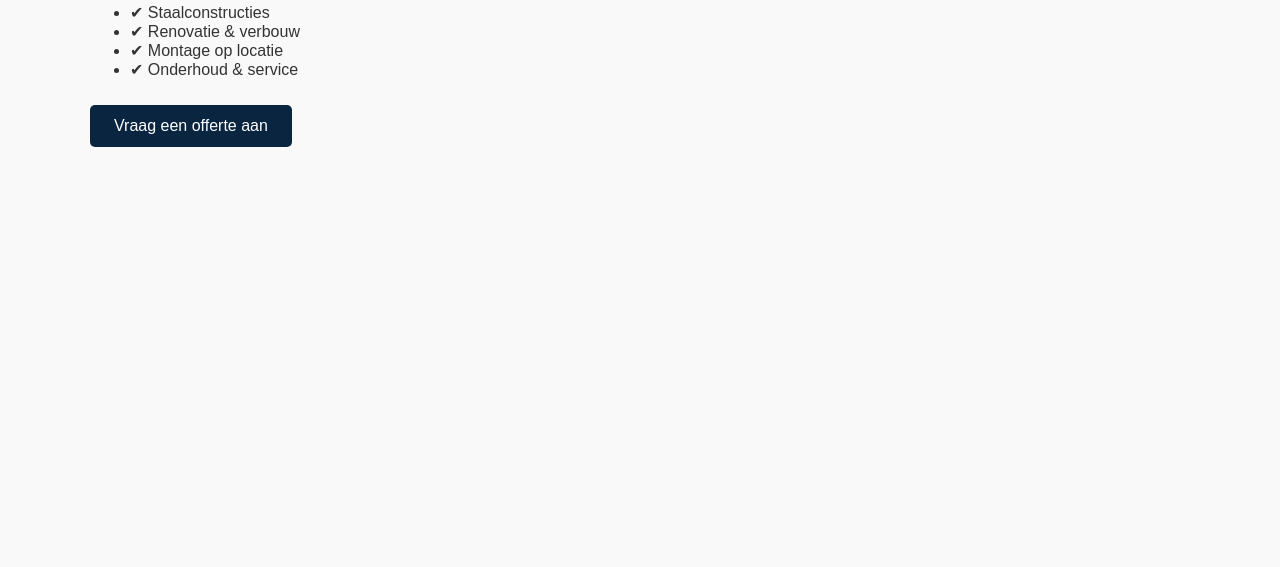
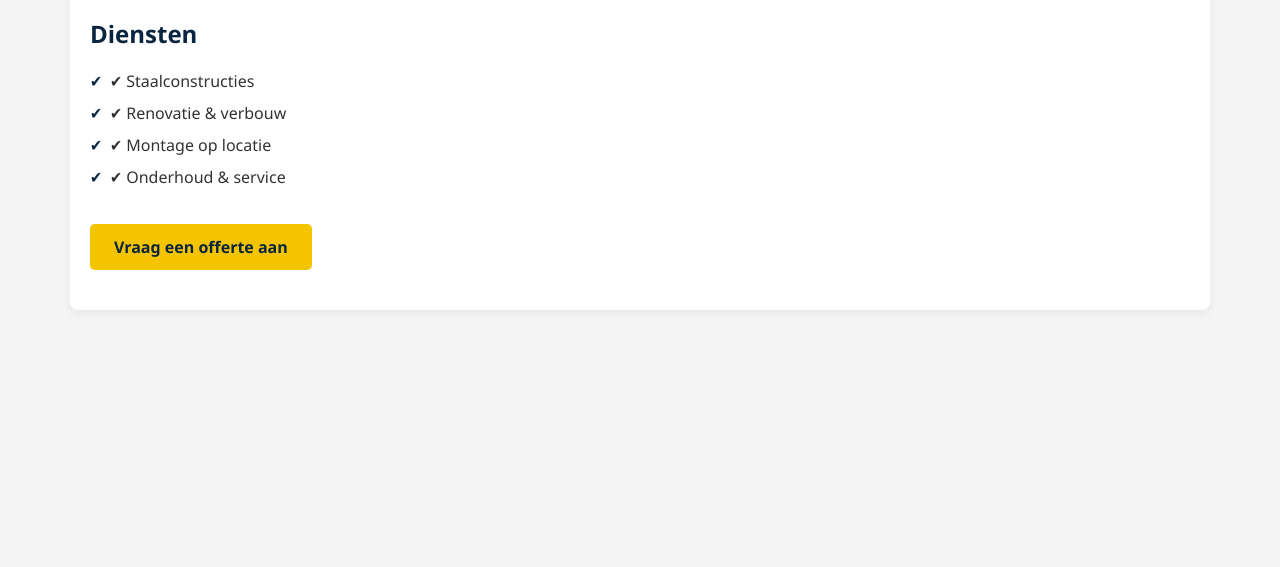
Before and after one commit to dmxconstructie/dmxconstructie.com, a plain HTML site: page index.html in a window 1280 px wide. Shown: the part 233-800 px from the top of the page. Drawn offline with Linux system fonts and the light colour scheme.

Commit message:
Update style.css

```diff
--- a/style.css
+++ b/style.css
@@ -1,17 +1,22 @@
 
 body {
   margin: 0;
-  font-family: Arial, sans-serif;
-  background-color: #f9f9f9;
+  font-family: 'Segoe UI', Tahoma, Geneva, Verdana, sans-serif;
+  background-color: #f4f4f4;
   color: #333;
 }
 .container {
   max-width: 1100px;
   margin: auto;
-  padding: 20px;
+  padding: 40px 20px;
+  background-color: #ffffff;
+  box-shadow: 0 4px 10px rgba(0, 0, 0, 0.05);
+  border-radius: 8px;
+  margin-top: 30px;
 }
 h1, h2 {
   color: #0a2540;
+  margin-bottom: 20px;
 }
 nav {
   background-color: #0a2540;
@@ -20,20 +25,62 @@ nav {
 }
 nav a {
   color: white;
-  margin: 0 15px;
+  margin: 0 20px;
   text-decoration: none;
+  font-weight: bold;
 }
-a.button {
+nav a:hover {
+  text-decoration: underline;
+}
+a.button, button {
   display: inline-block;
-  background-color: #0a2540;
-  color: #fff;
+  background-color: #f5c400;
+  color: #0a2540;
   padding: 12px 24px;
   border-radius: 5px;
   text-decoration: none;
-  margin-top: 10px;
+  margin-top: 20px;
+  border: none;
+  cursor: pointer;
+  font-weight: bold;
+  transition: background-color 0.3s ease;
+}
+a.button:hover, button:hover {
+  background-color: #e0b000;
+}
+input, textarea {
+  padding: 12px;
+  margin-bottom: 10px;
+  border: 1px solid #ccc;
+  border-radius: 6px;
+  width: 100%;
+  box-sizing: border-box;
+}
+textarea {
+  resize: vertical;
+}
+ul {
+  list-style: none;
+  padding: 0;
+}
+ul li {
+  padding-left: 20px;
+  position: relative;
+  margin-bottom: 10px;
+}
+ul li::before {
+  content: "✔";
+  position: absolute;
+  left: 0;
+  color: #0a2540;
+  font-weight: bold;
 }
 @media (max-width: 768px) {
   h1 {
-    font-size: 2rem;
+    font-size: 1.8rem;
+  }
+  nav a {
+    display: inline-block;
+    margin: 10px 10px;
   }
 }
```
